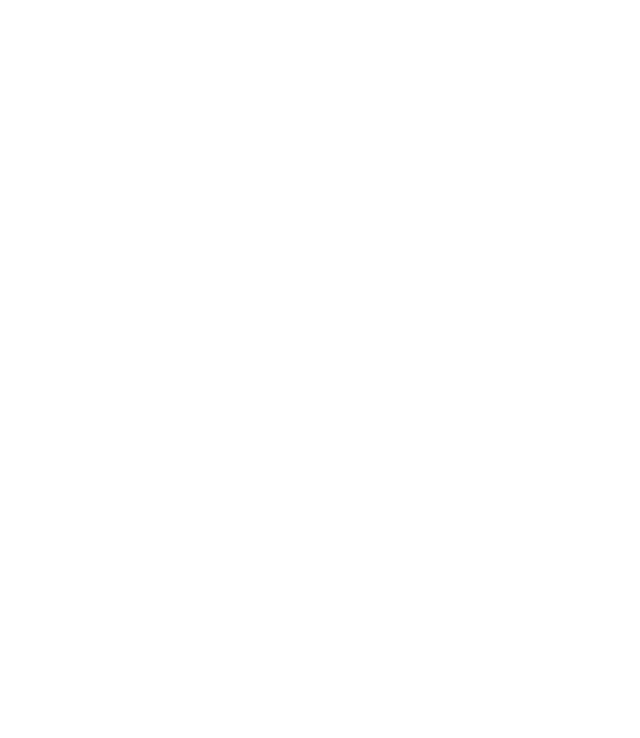
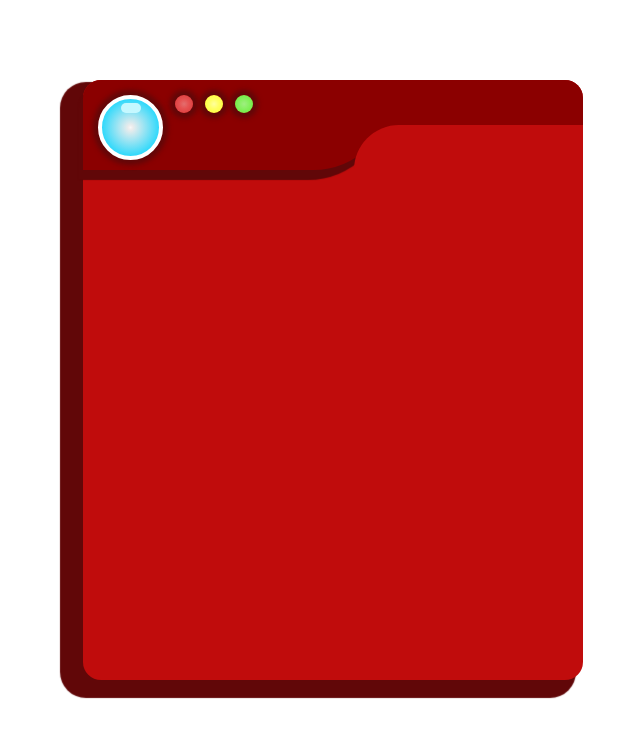
Before and after one commit to Gregori100/Pokedex, a website: page index.html in a window 1280 px wide. Shown: the whole page, without its empty margins (307-947 px from the left). Drawn offline with Linux system fonts and the light colour scheme.

Commit message:
Cabecera del pokedex finalizada

```diff
--- a/assets/css/index.css
+++ b/assets/css/index.css
@@ -16,3 +16,96 @@ html{
     font-size: 62.5%;
     font-family: var(--main-font);
 }
+
+/* Main Container */
+.main-container{
+    min-width: 320px;
+    max-width: 500px;
+    height: 75vh;
+    margin: 10vh auto;
+    /* background-color: red; */
+}
+
+/* Pokedex */
+.pokedex{
+    width: 100%;
+    height: 100%;
+    display: flex;
+    flex-direction: column;
+    background-color: var(--SecondaryColor);
+    border-radius: 18px;
+    box-shadow: -15px 10px 1px 8px #610708;
+}
+
+/* Pokedex header */
+.pokedex__header{
+    width: 100%;
+    height: 15%;
+    position: relative;
+}
+.container-lights{
+    width: 62%;
+    height: 100%;
+    position: absolute;
+    padding: 15px;
+    background-color: var(--PrincipalColor);
+    border-radius: 18px 0 80px 0;
+    box-shadow: -5px 10px 1px #610708;
+    display: flex;
+}
+.container-bars{
+    width: 45%;
+    height: 100%;
+    position: absolute;
+    right: 0;
+    border-radius: 0 18px 0 0;
+    background-color: var(--PrincipalColor);
+}
+.bar__bottom{
+    width: 102%;
+    height: 50%;
+    position: absolute;
+    bottom: 0;
+    right: 0;
+    background-color: var(--SecondaryColor);
+    border-radius: 80px 0 0 0;
+}
+.camera{
+    width: 65px;
+    height: 65px;
+    background: rgb(247,247,247);
+background: radial-gradient(circle, rgba(247,247,247,1) 0%, rgba(236,236,236,1) 6%, rgba(0,212,255,1) 87%);
+    border: 4px solid var(--just-white);
+    border-radius: 100px;
+    box-shadow: 0px 0px 5px 5px #610708;
+    position: relative;
+}
+.camera__reflection{
+    width: 20px;
+    height: 10px;
+    border-radius: 100px;
+    background-color: var(--just-white);
+    position: absolute;
+    left: calc(50% - 10px);
+    top: 4px;
+    background-color: rgb(197, 248, 255);
+}
+.light{
+    width: 18px;
+    height: 18px;
+    border-radius: 100px;
+    box-shadow: 0px 0px 5px 5px #610708;
+    margin-left: 12px;
+}
+.red{
+    background: rgb(227,110,110);
+background: radial-gradient(circle, rgba(227,110,110,1) 0%, rgba(230,81,81,1) 38%, rgba(222,65,65,1) 74%);
+}
+.yellow{
+    background: rgb(255,255,158);
+background: radial-gradient(circle, rgba(255,255,158,1) 0%, rgba(255,255,98,1) 38%, rgba(254,254,66,1) 74%);
+}
+.green{
+    background: rgb(159,238,129);
+background: radial-gradient(circle, rgba(159,238,129,1) 0%, rgba(135,240,96,1) 38%, rgba(116,237,70,1) 74%);
+}
--- a/index.html
+++ b/index.html
@@ -14,10 +14,17 @@
         <section class="main-container">
             <section class="pokedex">
                 <section class="pokedex__header">
-                    <div class="camera"></div>
-                    <div class="light red"></div>
-                    <div class="light yellow"></div>
-                    <div class="light blue"></div>
+                    <div class="container-lights">
+                        <div class="camera">
+                            <div class="camera__reflection"></div>
+                        </div>
+                        <div class="light red"></div>
+                        <div class="light yellow"></div>
+                        <div class="light green"></div>
+                    </div>
+                    <div class="container-bars">
+                        <div class="bar__bottom"></div>
+                    </div>
                 </section>
                 <section class="pokedex__pokemon">
 
```
